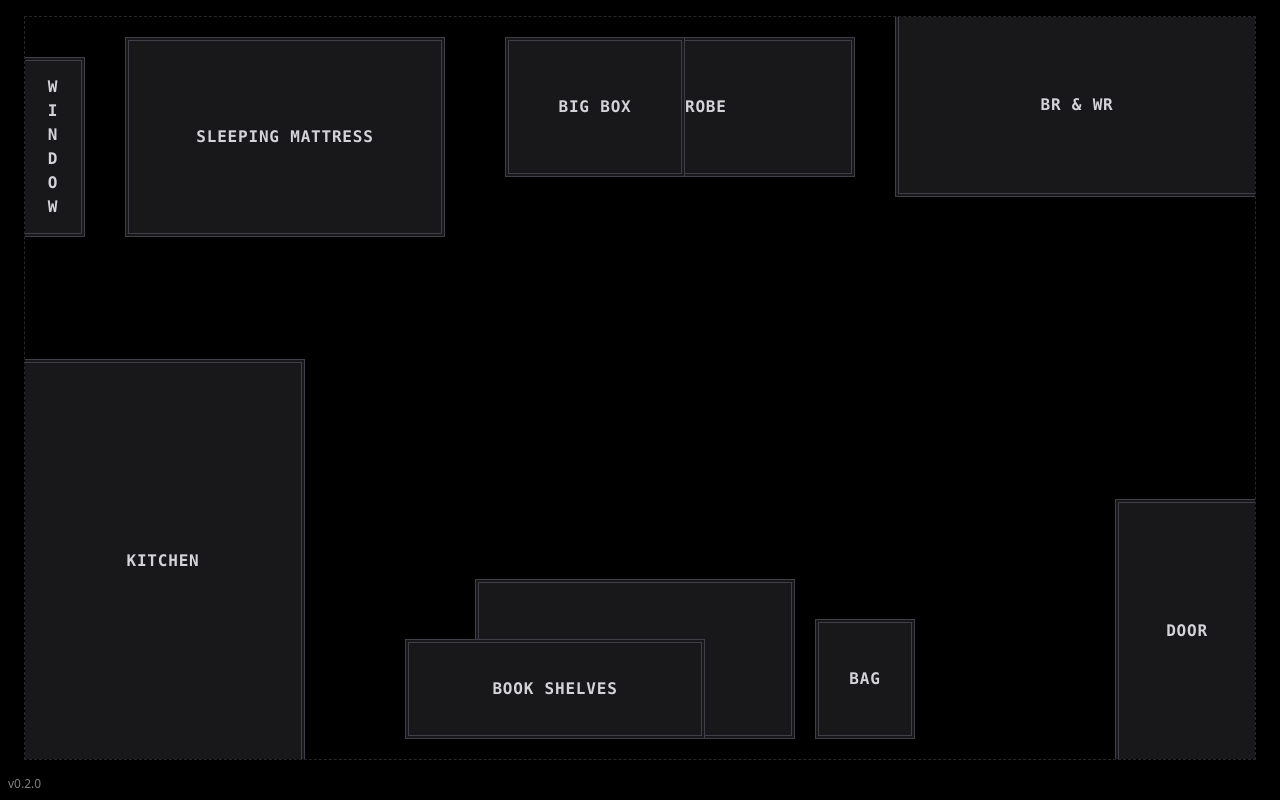
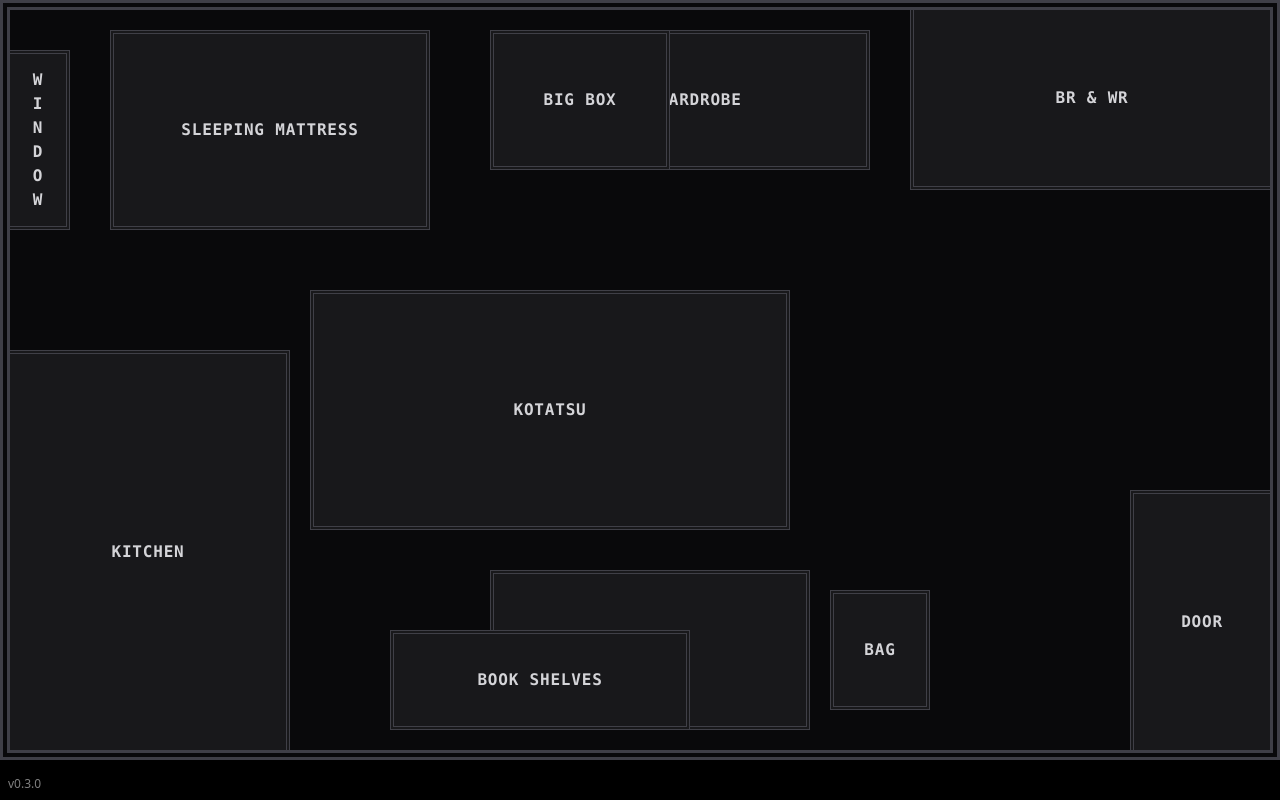
Before and after one commit to SudhirYadavDev/Whose-Tale-, a Next.js app: page / in a window 1280 px wide. Built offline with nearby package versions, Linux system fonts and the light colour scheme.

Commit message:
Added subtle color & 3d effect for Room Objects

```diff
--- a/src/app/page.tsx
+++ b/src/app/page.tsx
@@ -1,107 +1,16 @@
 "use client";
 
-import { GAME_VERSION } from "@/lib/version";
-
-// Reusabe Object
-const roomObjectStyle =
-  "border-4 border-double border-zinc-700 bg-zinc-900 text-zinc-400 font-mono text-center uppercase tracking-wider hover:bg-zinc-800 hover:text-zinc-200 hover:border-zinc-500 transition-colors cursor-pointer flex flex-col items-center justify-center p-2";
-
-const roomObjects = [
-  {
-    name: "Sleeping Mattress",
-    position: "top-5 left-25",
-    className: "w-80 h-50",
-  },
-  {
-    name: "Window",
-    position: "top-10 left-0",
-    className: "w-15 h-45 border-l-0",
-    vertical: true,
-  },
-  {
-    name: "Wardrobe",
-    position: "top-5 right-100",
-    className: "w-85 h-35",
-  },
-  {
-    name: "Desk",
-    position: "bottom-5 right-115",
-    className: "w-80 h-40",
-  },
-  {
-    name: "Book Shelves",
-    position: "bottom-5 left-95",
-    className: "w-75 h-25",
-  },
-  {
-    name: "Bag",
-    position: "bottom-5 right-85",
-    className: "w-25 h-30",
-  },
-  {
-    name: "Big Box",
-    position: "top-5 left-120",
-    className: "w-45 h-35",
-  },
-  {
-    name: "BR & WR",
-    position: "top-0 right-0",
-    className: "w-90 h-45 border-r-0 border-t-0",
-  },
-  {
-    name: "Kitchen",
-    position: "bottom-0 left-0",
-    className: "w-70 h-100 border-l-0 border-b-0",
-  },
-  {
-    name: "Door",
-    position: "bottom-0 right-0",
-    className: "w-35 h-65 border-r-0 border-b-0",
-  },
-];
-
-const RoomObject = ({
-  name,
-  className = "",
-  vertical = false,
-}: {
-  name: string;
-  className?: string;
-  vertical?: boolean;
-}) => (
-  <div className={`${roomObjectStyle} ${className}`}>
-    <span className="font-bold my-2 text-zinc-300">
-      {vertical
-        ? name.split("").map((letter, index) => (
-            <span key={index} className="block">
-              {letter}
-            </span>
-          ))
-        : name}
-    </span>
-  </div>
-);
+import Room from "@/components/scene/Room";
+import Version from "@/components/common/Version";
 
 export default function Home() {
   return (
-    <main className="min-h-screen flex flex-col px-6 text-white">
+    <main className="min-h-screen flex flex-col text-white">
       {/* ROOM SPACE */}
-      <div className="flex-1 relative border border-dashed border-zinc-800 mt-4 mb-10 hover:border-zinc-500 transition-colors">
-        {roomObjects.map((object) => (
-          <div key={object.name} className={`absolute ${object.position}`}>
-            <RoomObject
-              name={object.name}
-              className={object.className}
-              vertical={object.vertical}
-            />
-          </div>
-        ))}
-      </div>
+      <Room />
 
       {/* GAME VERSION */}
-      <div className="fixed bottom-2 left-2 text-xs opacity-50">
-        v{GAME_VERSION}
-      </div>
+      <Version />
     </main>
   );
 }
--- /dev/null
+++ b/src/components/common/Version.tsx
@@ -0,0 +1,9 @@
+import { GAME_VERSION } from "@/lib/version";
+
+export default function Version() {
+  return (
+    <div className="fixed bottom-2 left-2 text-xs opacity-50">
+      v{GAME_VERSION}
+    </div>
+  );
+}
--- /dev/null
+++ b/src/components/scene/Room.tsx
@@ -0,0 +1,19 @@
+import RoomObject from "./RoomObject";
+import { roomObjects } from "./roomData";
+
+export default function Room() {
+  return (
+    <div className="flex-1 relative border-10 border-double border-zinc-700 bg-zinc-950 mb-10">
+      {roomObjects.map((object) => (
+        <div key={object.name} className={`absolute ${object.position}`}>
+          <RoomObject
+            name={object.name}
+            className={object.className}
+            hoverStyle={object.hoverStyle}
+            vertical={object.vertical}
+          />
+        </div>
+      ))}
+    </div>
+  );
+}
--- /dev/null
+++ b/src/components/scene/RoomObject.tsx
@@ -0,0 +1,31 @@
+// Reusabe Objects
+const roomObjectStyle =
+  "border-4 border-double border-zinc-700 bg-zinc-900 text-zinc-400 font-mono text-center uppercase tracking-wider transition-all duration-300 ease-out cursor-pointer flex flex-col items-center justify-center p-2 hover:scale-[1.025] hover:shadow-2xl hover:rotate-[1.5deg]";
+
+type RoomObjectProps = {
+  name: string;
+  className?: string;
+  hoverStyle?: string;
+  vertical?: boolean;
+};
+
+const RoomObject = ({
+  name,
+  className = "",
+  hoverStyle = "",
+  vertical = false,
+}: RoomObjectProps) => (
+  <div className={`${roomObjectStyle} ${hoverStyle} ${className}`}>
+    <span className="font-bold my-2 text-zinc-300">
+      {vertical
+        ? name.split("").map((letter, index) => (
+            <span key={index} className="block">
+              {letter}
+            </span>
+          ))
+        : name}
+    </span>
+  </div>
+);
+
+export default RoomObject;
--- /dev/null
+++ b/src/components/scene/roomData.js
@@ -0,0 +1,69 @@
+export const roomObjects = [
+  {
+    name: "Sleeping Mattress",
+    position: "top-5 left-25",
+    className: "w-80 h-50",
+    hoverStyle: "hover:bg-slate-100/15 hover:border-slate-300/40 hover:text-slate-100",
+  },
+  {
+    name: "Window",
+    position: "top-10 left-0",
+    className: "w-15 h-45 border-l-0",
+    vertical: true,
+    hoverStyle: "hover:bg-sky-700/15 hover:border-sky-700/40 hover:text-sky-100",
+  },
+  {
+    name: "Wardrobe",
+    position: "top-5 right-100",
+    className: "w-85 h-35",
+    hoverStyle: "hover:bg-stone-700/65 hover:border-stone-600/90 hover:text-stone-100",
+  },
+  {
+    name: "Desk",
+    position: "bottom-5 right-115",
+    className: "w-80 h-40",
+    hoverStyle: "hover:bg-neutral-700/45 hover:border-neutral-500/60 hover:text-neutral-100",
+  },
+  {
+    name: "Book Shelves",
+    position: "bottom-5 left-95",
+    className: "w-75 h-25",
+    hoverStyle: "hover:bg-fuchsia-700/15 hover:border-fuchsia-700/40 hover:text-fuchsia-100",
+  },
+  {
+    name: "Bag",
+    position: "bottom-10 right-85",
+    className: "w-25 h-30",
+    hoverStyle: "hover:bg-blue-700/15 hover:border-blue-500/40 hover:text-blue-100",
+  },
+  {
+    name: "Big Box",
+    position: "top-5 left-120",
+    className: "w-45 h-35",
+    hoverStyle: "hover:bg-lime-700/15 hover:border-lime-700/40 hover:text-lime-100",
+  },
+  {
+    name: "BR & WR",
+    position: "top-0 right-0",
+    className: "w-90 h-45 border-r-0 border-t-0",
+    hoverStyle: "hover:bg-cyan-700/15 hover:border-cyan-700/40 hover:text-cyan-100",
+  },
+  {
+    name: "Kitchen",
+    position: "bottom-0 left-0",
+    className: "w-70 h-100 border-l-0 border-b-0",
+    hoverStyle: "hover:bg-emerald-700/15 hover:border-emerald-700/40 hover:text-emerald-100",
+  },
+  {
+    name: "Door",
+    position: "bottom-0 right-0",
+    className: "w-35 h-65 border-r-0 border-b-0",
+    hoverStyle: "hover:bg-red-700/15 hover:border-red-700/40 hover:text-red-100",
+  },
+  {
+    name: "kotatsu",
+    position: "bottom-55 right-120",
+    className: "w-120 h-60",
+    hoverStyle: "hover:bg-amber-700/15 hover:border-amber-700/40 hover:text-amber-50",
+  },
+];
--- a/src/lib/version.ts
+++ b/src/lib/version.ts
@@ -1 +1 @@
-export const GAME_VERSION = "0.2.0";
+export const GAME_VERSION = "0.3.0";
```
Also changed, not shown: 2 other files (tests, documents, lock files or other folders).
